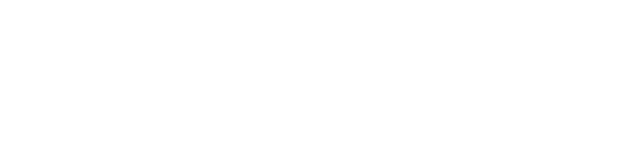
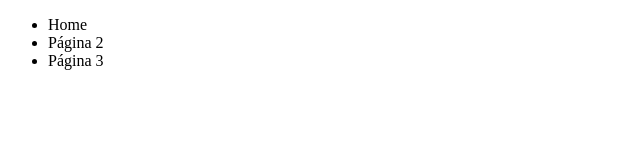
Before and after one commit to Luansouzas/projeto1, a plain HTML site: page index.html in a window 1280 px wide. Shown: the whole page, without its empty margins (0-640 px from the left). Drawn offline with Linux system fonts and the light colour scheme.

```diff
--- a/index.html
+++ b/index.html
@@ -6,5 +6,14 @@
 </head>
 
 <body>
+	<section>
+		<nav>
+			<ul>
+				<li>Home</li>
+				<li>Página 2</li>
+				<li>Página 3</li>
+			</ul>
+		</nav>
+	</section>
 </body>
 </html>
```
